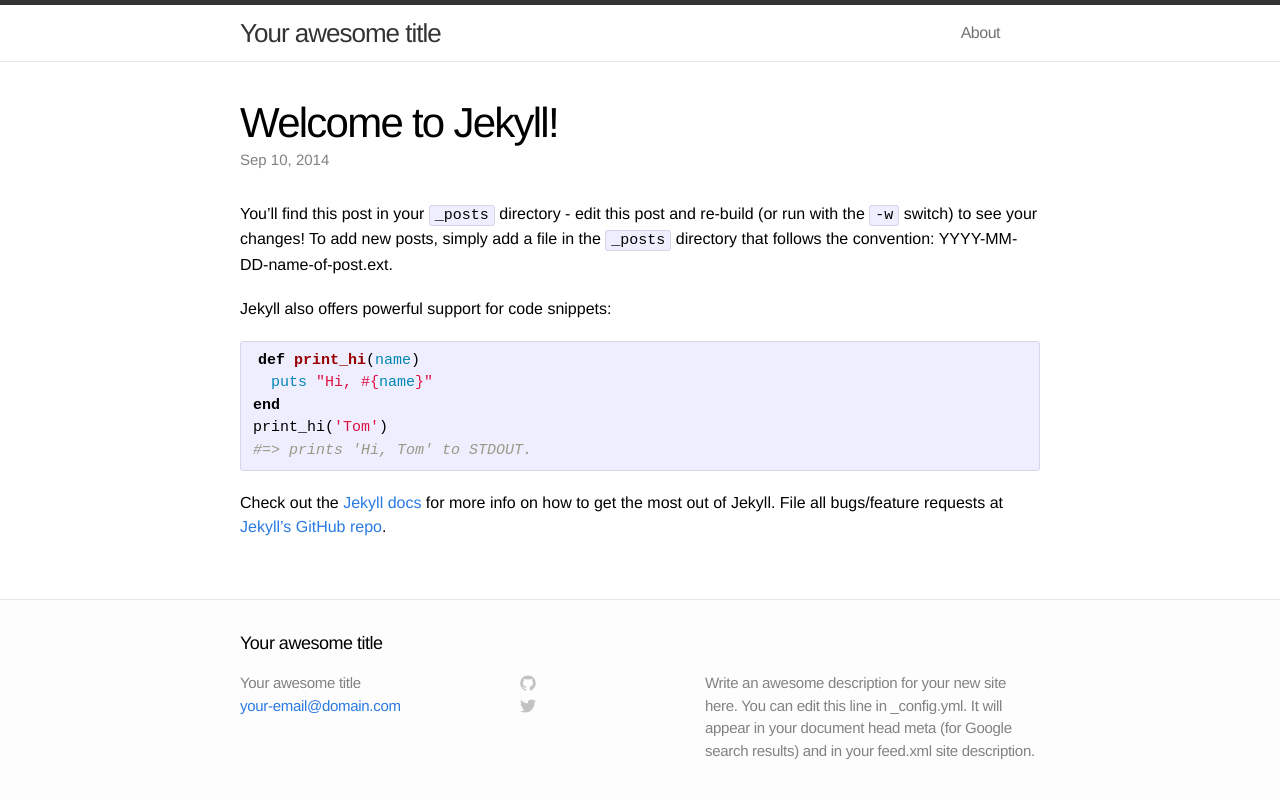
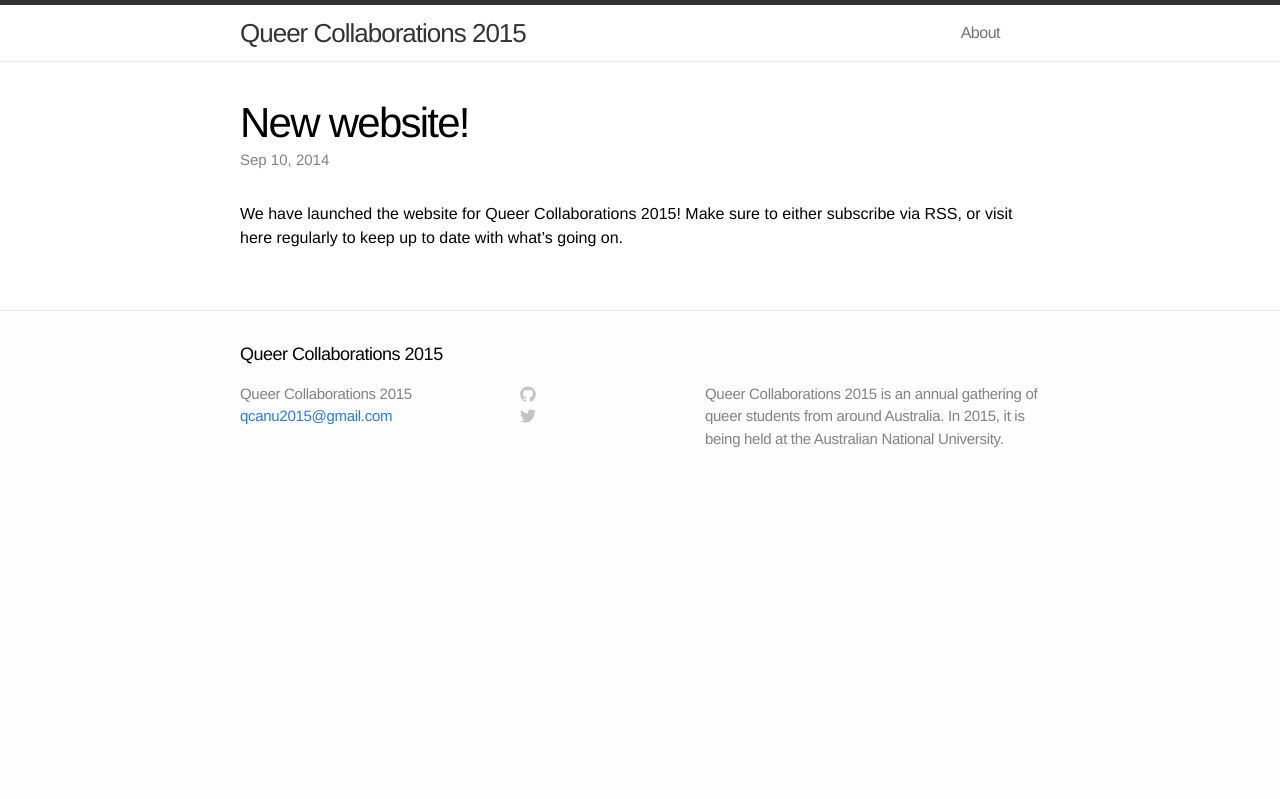
Before and after one commit to QueerCollaborations2015/website, a Jekyll site: the page built from _posts/2014-09-10-welcome-to-jekyll.markdown, in a window 1280 px wide. Shown: the top 799 px of the page. Built offline with Jekyll 4.4.1, drawn with Linux system fonts in a browser that asks for light colours.

Commit message:
Added content

```diff
--- a/_config.yml
+++ b/_config.yml
@@ -1,9 +1,9 @@
 # Site settings
-title: Your awesome title
-email: your-email@domain.com
-description: "Write an awesome description for your new site here. You can edit this line in _config.yml. It will appear in your document head meta (for Google search results) and in your feed.xml site description."
+title: Queer Collaborations 2015
+email: qcanu2015@gmail.com
+description: "Queer Collaborations 2015 is an annual gathering of queer students from around Australia.  In 2015, it is being held at the Australian National University."
 baseurl: ""
-url: "http://yourdomain.com"
+url: "http://qcanu2015.com"
 
 # Build settings
 markdown: kramdown
--- a/_posts/2014-09-10-welcome-to-jekyll.markdown
+++ b/_posts/2014-09-10-welcome-to-jekyll.markdown
@@ -1,24 +1,8 @@
 ---
 layout: post
-title:  "Welcome to Jekyll!"
+title:  "New website!"
 date:   2014-09-10 10:15:44
-categories: jekyll update
+categories: news
 ---
 
-You'll find this post in your `_posts` directory - edit this post and re-build (or run with the `-w` switch) to see your changes!
-To add new posts, simply add a file in the `_posts` directory that follows the convention: YYYY-MM-DD-name-of-post.ext.
-
-Jekyll also offers powerful support for code snippets:
-
-{% highlight ruby %}
-def print_hi(name)
-  puts "Hi, #{name}"
-end
-print_hi('Tom')
-#=> prints 'Hi, Tom' to STDOUT.
-{% endhighlight %}
-
-Check out the [Jekyll docs][jekyll] for more info on how to get the most out of Jekyll. File all bugs/feature requests at [Jekyll's GitHub repo][jekyll-gh].
-
-[jekyll-gh]: https://github.com/jekyll/jekyll
-[jekyll]:    http://jekyllrb.com
+We have launched the website for Queer Collaborations 2015!  Make sure to either subscribe via RSS, or visit here regularly to keep up to date with what's going on.
```
Also changed, not shown: about.md (+2 -3 lines).
